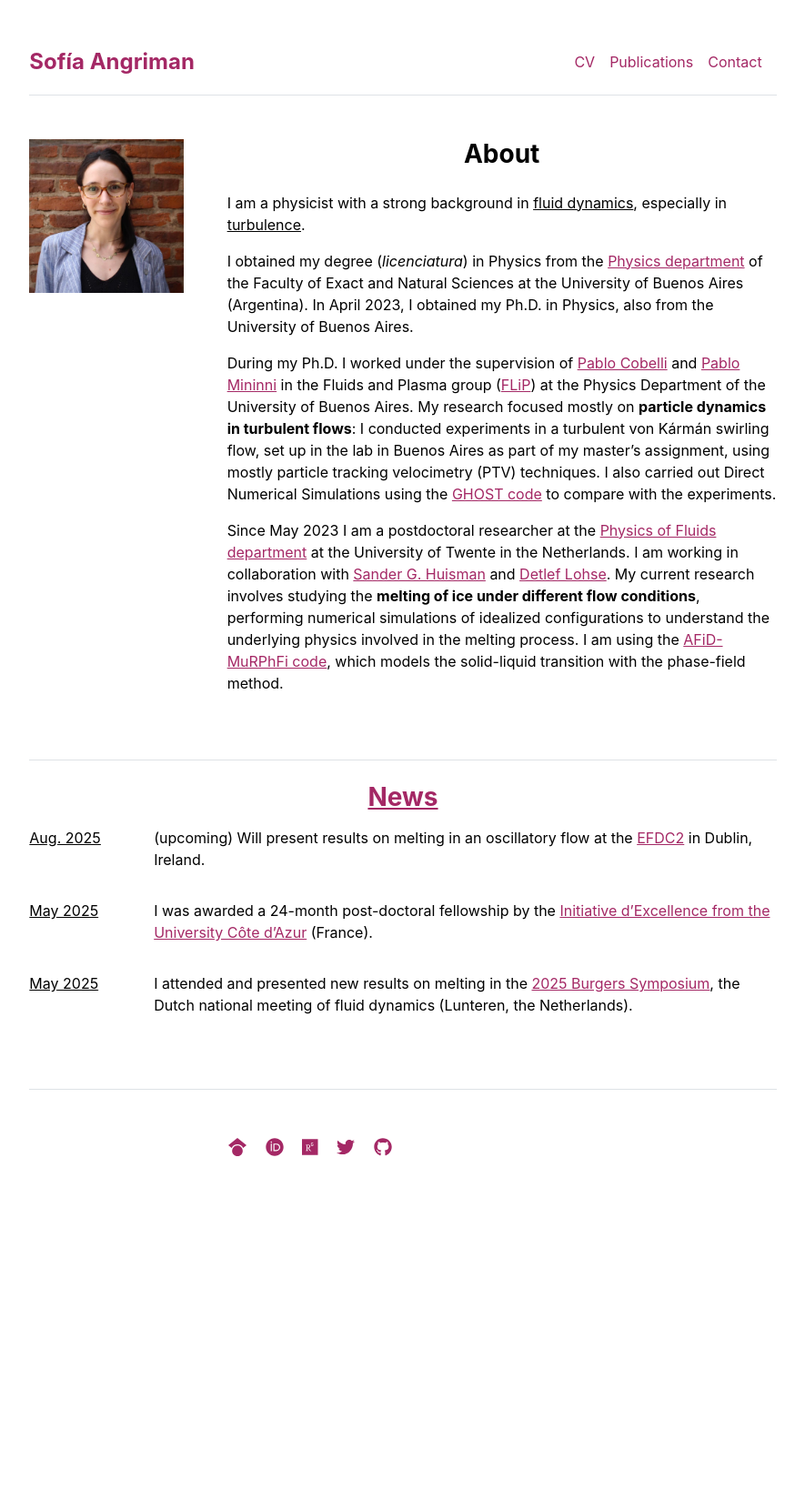
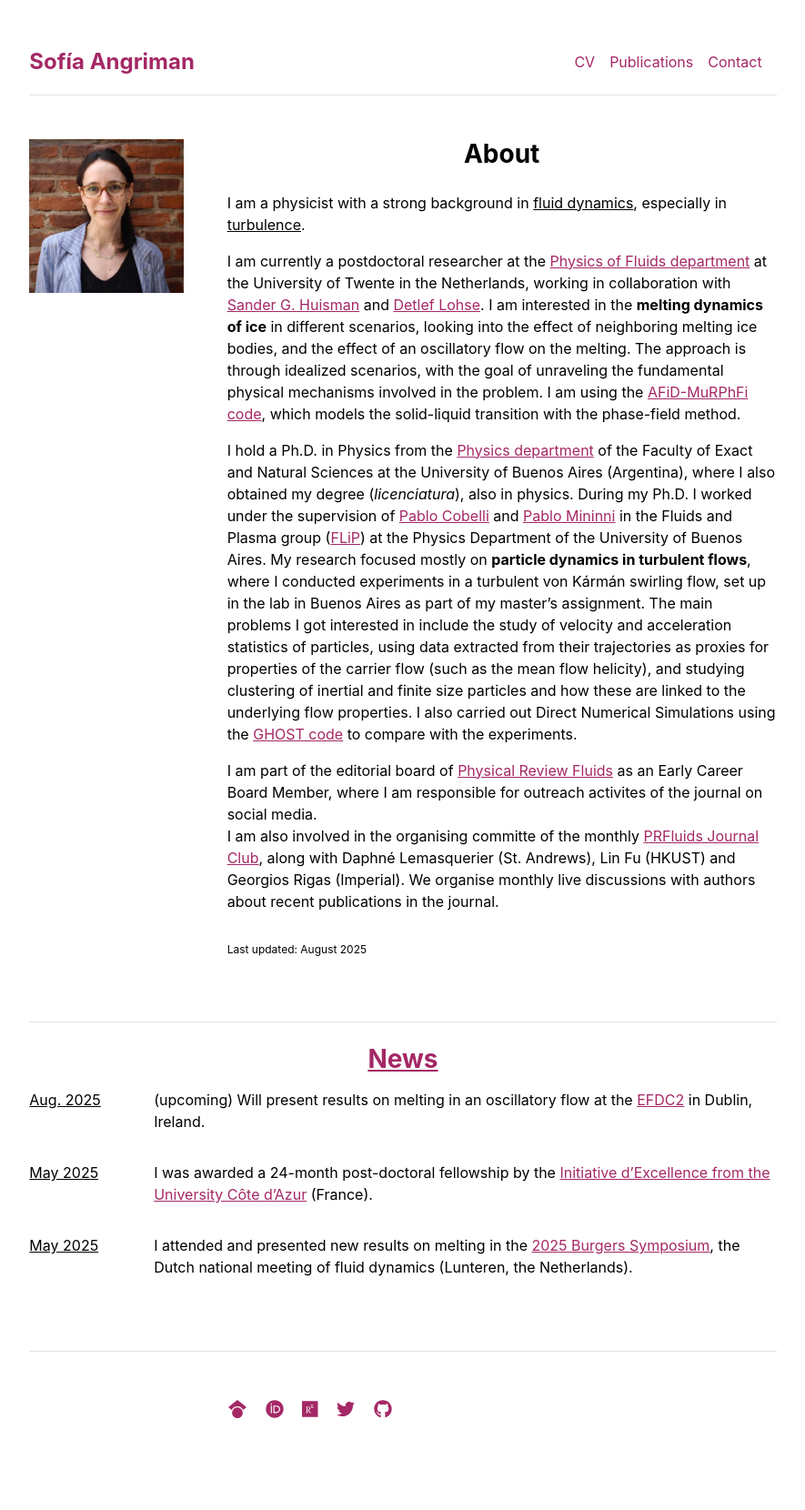
Before and after one commit to sofiaangriman/sofiaangriman.github.io, a Jekyll site: the page built from index.md, in a window 1280 px wide. Shown: the whole page at 91% size, without its empty margins (197-1082 px from the left). Built offline with Jekyll 4.4.1, drawn with Linux system fonts in a browser that asks for light colours; before the commit the page ends 1372 px from its top, so only the background shows below that.

Commit message:
Updated about section

```diff
--- a/index.md
+++ b/index.md
@@ -5,10 +5,15 @@ title: "About"
 
 I am a physicist with a strong background in <ins>fluid dynamics</ins>, especially in <ins>turbulence</ins>.
 
-I obtained my degree (<em>licenciatura</em>) in Physics from the [Physics department](https://df.uba.ar) of the Faculty of Exact and Natural Sciences at the University of Buenos Aires (Argentina).
-In April 2023, I obtained my Ph.D. in Physics, also from the University of Buenos Aires.
+I am currently a postdoctoral researcher at the [Physics of Fluids department](https://pof.tnw.utwente.nl/people/profile/1939) at the University of Twente in the Netherlands, working in collaboration with [Sander G. Huisman](https://shuisman.com/) and [Detlef Lohse](https://pof.tnw.utwente.nl/people/profile/3).
+I am interested in the <b>melting dynamics of ice</b> in different scenarios, looking into the effect of neighboring melting ice bodies, and the effect of an oscillatory flow on the melting. The approach is through idealized scenarios, with the goal of unraveling the fundamental physical mechanisms involved in the problem. I am using the [AFiD-MuRPhFi code](https://chowland.github.io/AFiD-MuRPhFi/), which models the solid-liquid transition with the phase-field method.
 
+I hold a Ph.D. in Physics from the [Physics department](https://df.uba.ar) of the Faculty of Exact and Natural Sciences at the University of Buenos Aires (Argentina), where I also obtained my degree (<em>licenciatura</em>), also in physics.
 During my Ph.D. I worked under the supervision of [Pablo Cobelli](http://users.df.uba.ar/cobelli/) and [Pablo Mininni](https://wp.df.uba.ar/mininni/) in the Fluids and Plasma group ([FLiP](http://wp.df.uba.ar/flip/)) at the Physics Department of the University of Buenos Aires.
-My research focused mostly on <b>particle dynamics in turbulent flows</b>: I conducted experiments in a turbulent von Kármán swirling flow, set up in the lab in Buenos Aires as part of my master's assignment, using mostly particle tracking velocimetry (PTV) techniques. I also carried out Direct Numerical Simulations using the [GHOST code](https://github.com/pmininni/GHOST) to compare with the experiments.
+My research focused mostly on <b>particle dynamics in turbulent flows</b>, where I conducted experiments in a turbulent von Kármán swirling flow, set up in the lab in Buenos Aires as part of my master's assignment.
+The main problems I got interested in include the study of velocity and acceleration statistics of particles, using data extracted from their trajectories as proxies for properties of the carrier flow (such as the mean flow helicity), and studying clustering of inertial and finite size particles and how these are linked to the underlying flow properties. I also carried out Direct Numerical Simulations using the [GHOST code](https://github.com/pmininni/GHOST) to compare with the experiments.
 
-Since May 2023 I am a postdoctoral researcher at the [Physics of Fluids department](https://pof.tnw.utwente.nl/people/profile/1939) at the University of Twente in the Netherlands. I am working in collaboration with [Sander G. Huisman](https://shuisman.com/) and [Detlef Lohse](https://pof.tnw.utwente.nl/people/profile/3).  My current research involves studying the <b>melting of ice under different flow conditions</b>, performing numerical simulations of idealized configurations to understand the underlying physics involved in the melting process. I am using the [AFiD-MuRPhFi code](https://chowland.github.io/AFiD-MuRPhFi/), which models the solid-liquid transition with the phase-field method.
+I am part of the editorial board of [Physical Review Fluids](https://journals.aps.org/prfluids/staff) as an Early Career Board Member, where I am responsible for outreach activites of the journal on social media.\
+I am also involved in the organising committe of the monthly [PRFluids Journal Club](https://journals.aps.org/journal-club), along with Daphné Lemasquerier (St. Andrews), Lin Fu (HKUST) and Georgios Rigas (Imperial). We organise monthly live discussions with authors about recent publications in the journal.\
+\
+<sub>Last updated: August 2025</sub>
```
